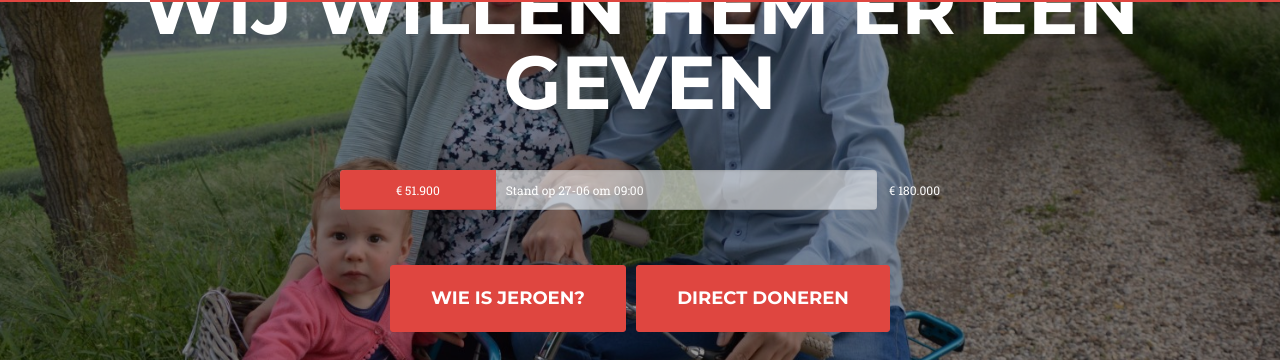
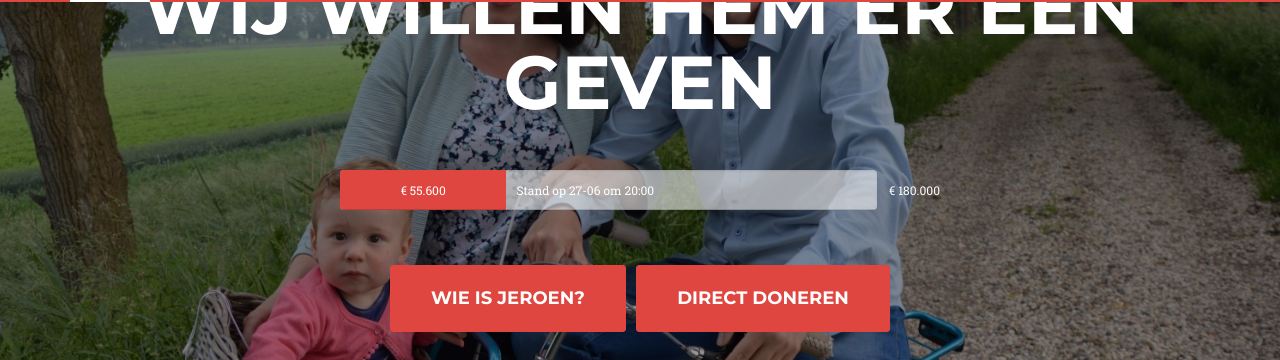
Before and after one commit to Een-nier-voor-Jeroen/Niervoorjeroen.nl-website, a Jekyll site: the page built from index.html, in a window 1280 px wide and 900 px high, scrolled down 317 px. Shown: the part 78-438 px from the top of the window. Built offline with Jekyll 4.4.1, drawn with Linux system fonts in a browser that asks for light colours; nearby versions of some CDN libraries; some web fonts are replaced.

Commit message:
55.600 euro!

```diff
--- a/index.html
+++ b/index.html
@@ -21,10 +21,10 @@
                         € 180.000
                     </div>
                     <div class="progress" style="height: 40px; background-color: rgba(245,245,245,0.6);">
-                        <div class="progress-bar" role="progressbar" aria-valuenow="51900" aria-valuemin="0" aria-valuemax="180000" style="width: 29%; height: 40px; line-height: 40px;">
-                            € 51.900
+                        <div class="progress-bar" role="progressbar" aria-valuenow="55600" aria-valuemin="0" aria-valuemax="180000" style="width: 31%; height: 40px; line-height: 40px;">
+                            € 55.600
                         </div>
-                        <div class="progress-bar" style="line-height: 40px; width: 71%; text-align: left; padding-left: 10px; background: none;">Stand op 27-06 om 09:00</div>
+                        <div class="progress-bar" style="line-height: 40px; width: 69%; text-align: left; padding-left: 10px; background: none;">Stand op 27-06 om 20:00</div>
                     </div>
                 </div>
                 <p>
```
